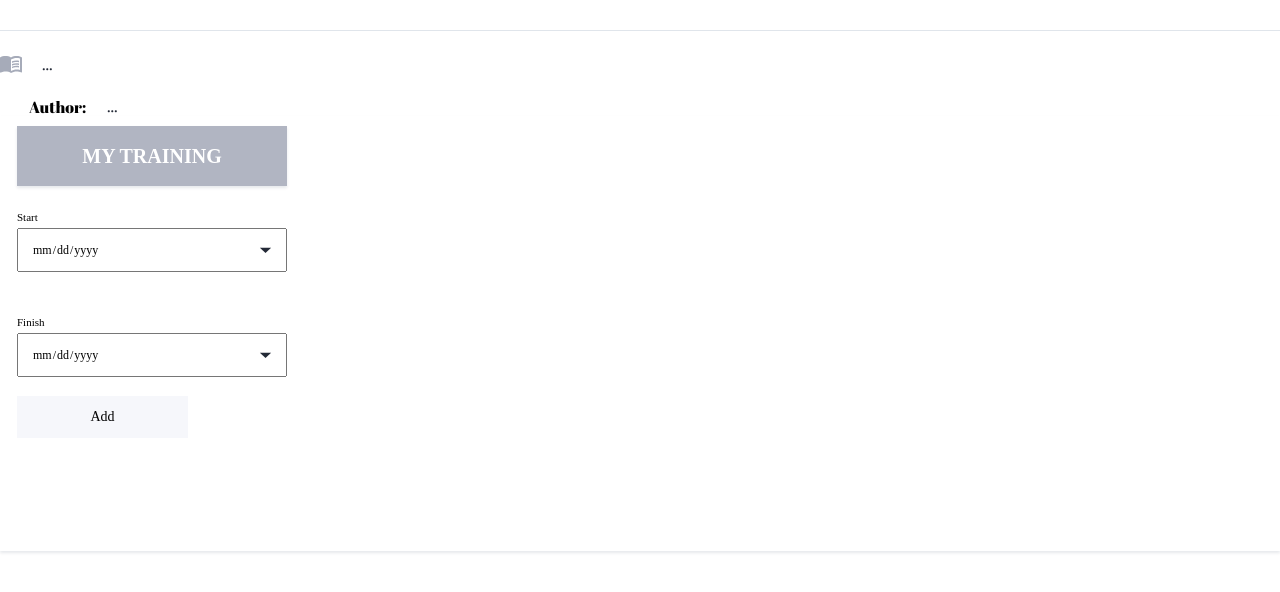
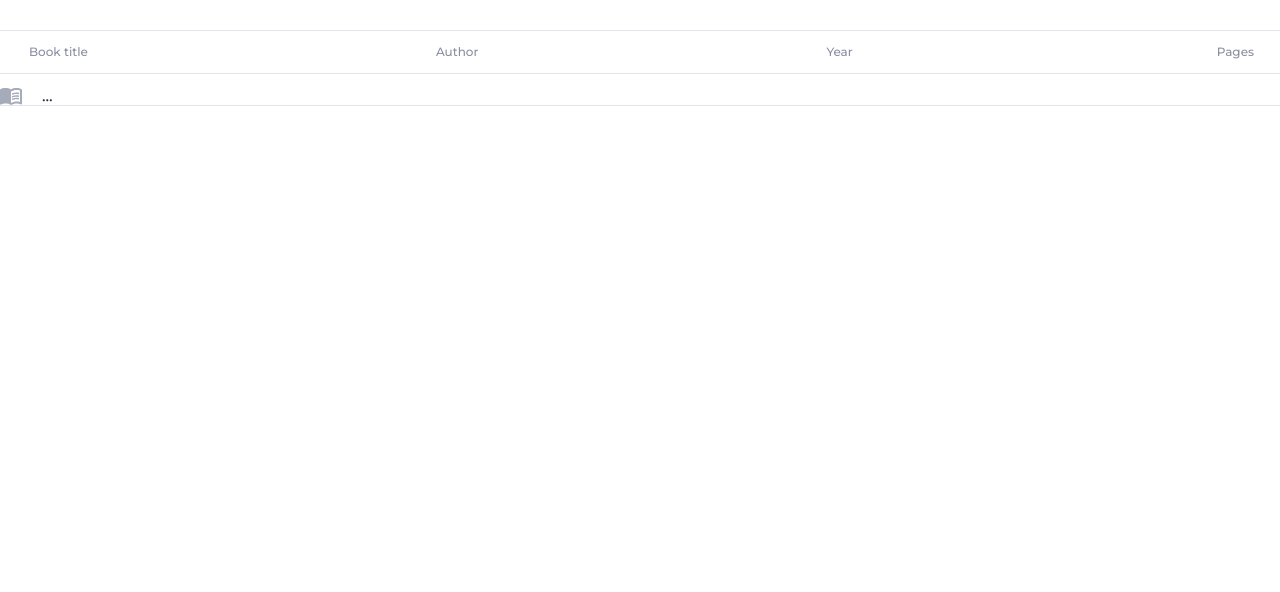
Before and after one commit to GoIT44/dev_front_book_reader, a React (Create React App) app: page / in a window 1280 px wide. Shown: the top 592 px of the page. Built offline with nearby package versions, Linux system fonts and the light colour scheme.

Commit message:
html static training section

```diff
--- a/src/components/TrainingSection/BookList/Booklist.js
+++ b/src/components/TrainingSection/BookList/Booklist.js
@@ -5,7 +5,10 @@ import styles from "./Booklist.module.css";
 
 const Booklist = () => {
   return (
-    <div className={styles.booklist}>
+    <div className={styles.booklist__wrap}>
+      <ul className={styles.booklist}>
+        <li className={styles.book__list}>
+          <div className={styles.ishidden__tab}>
             <div className={styles.container__flex}>
               <div className={styles.flatSvg__wrap}>
                 <ReactLogoFlat />
@@ -14,10 +17,51 @@ const Booklist = () => {
                 <ReactLogoDots />
               </div>
             </div>
+          </div>
+          <div className={styles.ishidden__mob}>
             <div className={styles.container__flex}>
-        <div className={styles.bookAuthor__title}>Author:</div>
+              <div className={styles.bookAuthor__title}>
+                Book title<span className={styles.twoDots}>:</span>
+              </div>
               <div className={styles.dotsSvg__wrap}>
                 <ReactLogoDots />
+              </div>
+            </div>
+          </div>
+          <div className={styles.container__flex}>
+            <div className={styles.bookAuthor__title}>
+              Author<span className={styles.twoDots}>:</span>
+            </div>
+            <div className={styles.dotsSvg__wrap}>
+              <ReactLogoDots />
+            </div>
+          </div>
+          <div className={styles.container__flex}>
+            <div className={styles.bookYear__title}>
+              Year<span className={styles.twoDots}>:</span>
+            </div>
+            <div className={styles.dotsSvg__wrap}>
+              <ReactLogoDots />
+            </div>
+          </div>
+          <div className={styles.container__flex}>
+            <div className={styles.bookPages__title}>
+              Pages<span className={styles.twoDots}>:</span>
+            </div>
+            <div className={styles.dotsSvg__wrap}>
+              <ReactLogoDots />
+            </div>
+          </div>
+        </li>
+      </ul>
+      <div className={styles.ishidden__mob}>
+        <div className={styles.container__flex}>
+          <div className={styles.flatSvg__wrap}>
+            <ReactLogoFlat />
+          </div>
+          <div className={styles.dotsTab__visible}>
+            <ReactLogoDots />
+          </div>
         </div>
       </div>
     </div>
--- a/src/components/TrainingSection/BookList/Booklist.module.css
+++ b/src/components/TrainingSection/BookList/Booklist.module.css
@@ -1,8 +1,18 @@
-.booklist{
+.booklist__wrap {
     width: 100%;
     height: 100%;
     margin-top: 30px;
+    margin-bottom: 30px;
     border-top: 1px solid #E0E5EB;
+}
+
+.booklist{
+    margin-bottom: 30px;
+    border-bottom: 1px solid #E0E5EB;
+}
+
+.book__list{
+    margin-bottom: 30px;
 }
 
 .container__flex{
@@ -21,7 +31,129 @@
     height: 17px;
 }
 
-.bookAuthor__title{
+.book__title{
     margin-left: 29px;
     margin-right: 21px;
+    font-size: 12px;
+    font-weight: 500;
+    font-family: Montserrat, sans-serif;
+    color:#898F9F
 }
+.bookAuthor__title {
+    margin-left: 29px;
+    margin-right: 21px;
+    font-size: 12px;
+    font-weight: 500;
+    font-family: Montserrat, sans-serif;
+    color:#898F9F
+}
+.bookYear__title {
+    margin-left: 29px;
+    margin-right: 37px;
+    font-size: 12px;
+    font-weight: 500;
+    font-family: Montserrat, sans-serif;
+    color:#898F9F
+}
+.bookPages__title {
+    margin-left: 29px;
+    margin-right: 26px;
+    font-size: 12px;
+    font-weight: 500;
+    font-family: Montserrat, sans-serif;
+    color:#898F9F
+}
+
+.ishidden__mob{
+    display: none
+}
+
+@media screen and (min-width: 768px){
+    .twoDots{
+        display: none
+    }
+
+    .ishidden__tab {
+        display: none
+    }
+
+    .booklist__wrap {
+        width: 100%;
+        height: 100%;
+        margin-top: 30px;
+        margin-bottom: 30px;
+        border-top: 1px solid #E0E5EB;
+        border-bottom: 1px solid #E0E5EB;
+    }
+
+    .booklist {
+        margin-bottom: 0px;
+    }
+
+    .book__list {
+        display: flex;
+        justify-content: space-between;
+        margin-bottom: 14px;
+    }
+
+    .container__flex {
+        display: flex;
+        margin-top: 14px;
+    }
+
+    .flatSvg__wrap {
+        width: 22px;
+        height: 17px;
+        margin-right: 20px;
+    }
+
+
+    .dotsSvg__wrap {
+        display: none;
+    }
+
+    .dotsTab__visible{
+        width: 10px;
+        height: 17px;
+    }
+
+    .book__title {
+        margin-left: 29px;
+        margin-right: 21px;
+        font-size: 12px;
+        font-weight: 500;
+        font-family: Montserrat, sans-serif;
+        color: #898F9F
+    }
+
+    .bookAuthor__title {
+        margin-left: 29px;
+        margin-right: 21px;
+        font-size: 12px;
+        font-weight: 500;
+        font-family: Montserrat, sans-serif;
+        color: #898F9F
+    }
+
+    .bookYear__title {
+        margin-left: 29px;
+        margin-right: 37px;
+        font-size: 12px;
+        font-weight: 500;
+        font-family: Montserrat, sans-serif;
+        color: #898F9F
+    }
+
+    .bookPages__title {
+        margin-left: 29px;
+        margin-right: 26px;
+        font-size: 12px;
+        font-weight: 500;
+        font-family: Montserrat, sans-serif;
+        color: #898F9F
+    }
+
+    .ishidden__mob{
+        display: block;
+    }
+}
--- a/src/components/TrainingSection/TrainingSection.js
+++ b/src/components/TrainingSection/TrainingSection.js
@@ -3,7 +3,7 @@
 // import { useSelector, useDispatch } from "react-redux";
 
 import Booklist from "./BookList/Booklist";
-import ResultBox from "../../example/ResultBox";
+// import ResultBox from "../../example/ResultBox";
 
 // import Box from "@mui/material/Box";
 // import { ReactComponent as ReactLogo } from "../../images/training_page_icons/arrow-back.svg";
@@ -40,7 +40,7 @@ const TrainingSection = () => {
     // </Box>
     <>
       <Booklist />
-      <ResultBox />
+      {/* <ResultBox /> */}
     </>
   );
 };
```
Lines whose indentation alone changed are shown as unchanged.
